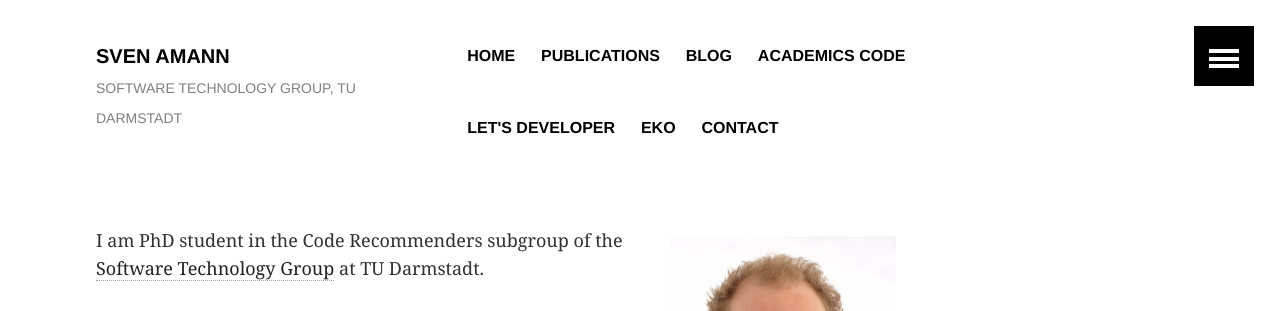
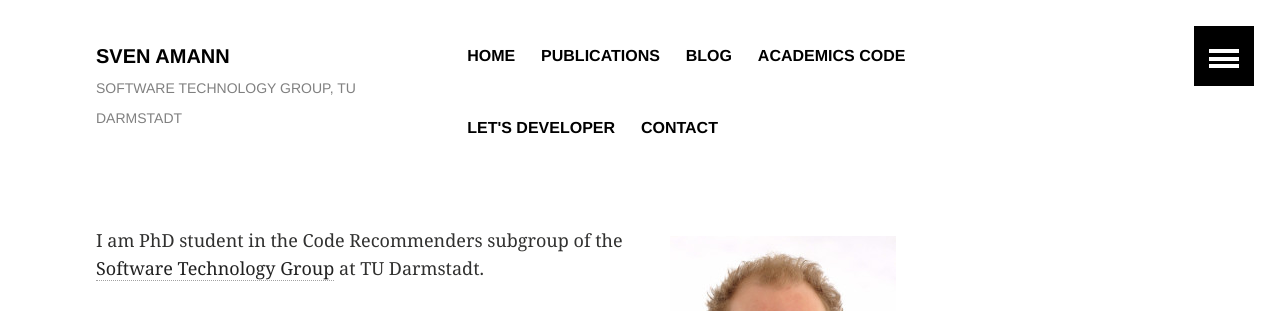
Before and after one commit to salsolatragus/sven-amann.de, a Jekyll site: the page built from index.md, in a window 1280 px wide. Shown: the top 311 px of the page. Built offline with Jekyll 4.4.1, drawn with Linux system fonts in a browser that asks for light colours.

Commit message:
Remove Eko from navigation.

```diff
--- a/_data/navigation.yml
+++ b/_data/navigation.yml
@@ -15,8 +15,5 @@
 - title: Let's Developer
   url: http://letsdeveloper.com
 
-- title: Eko
-  url: /eko/
-
 - title: Contact
   url: /contact/
```
